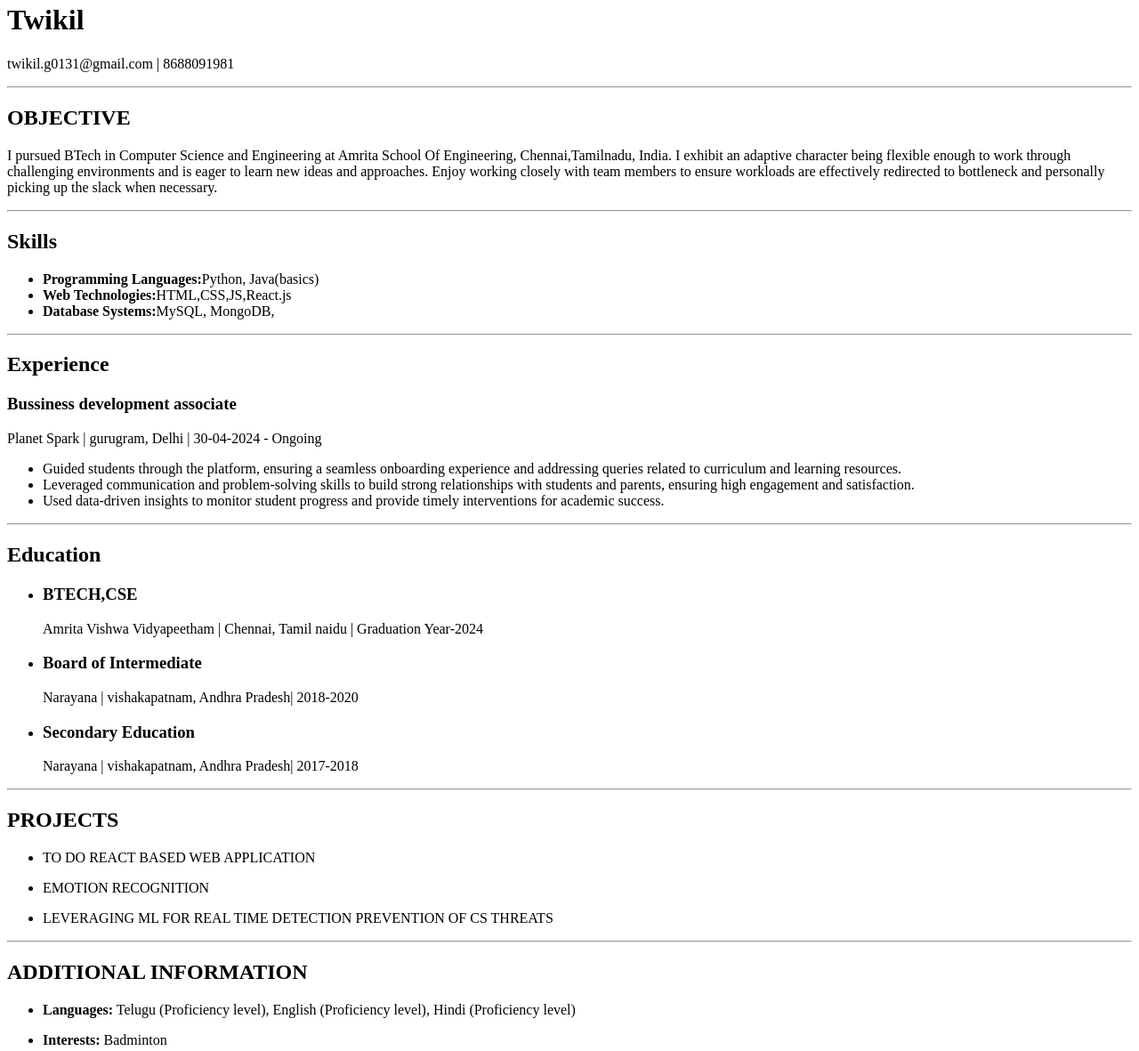
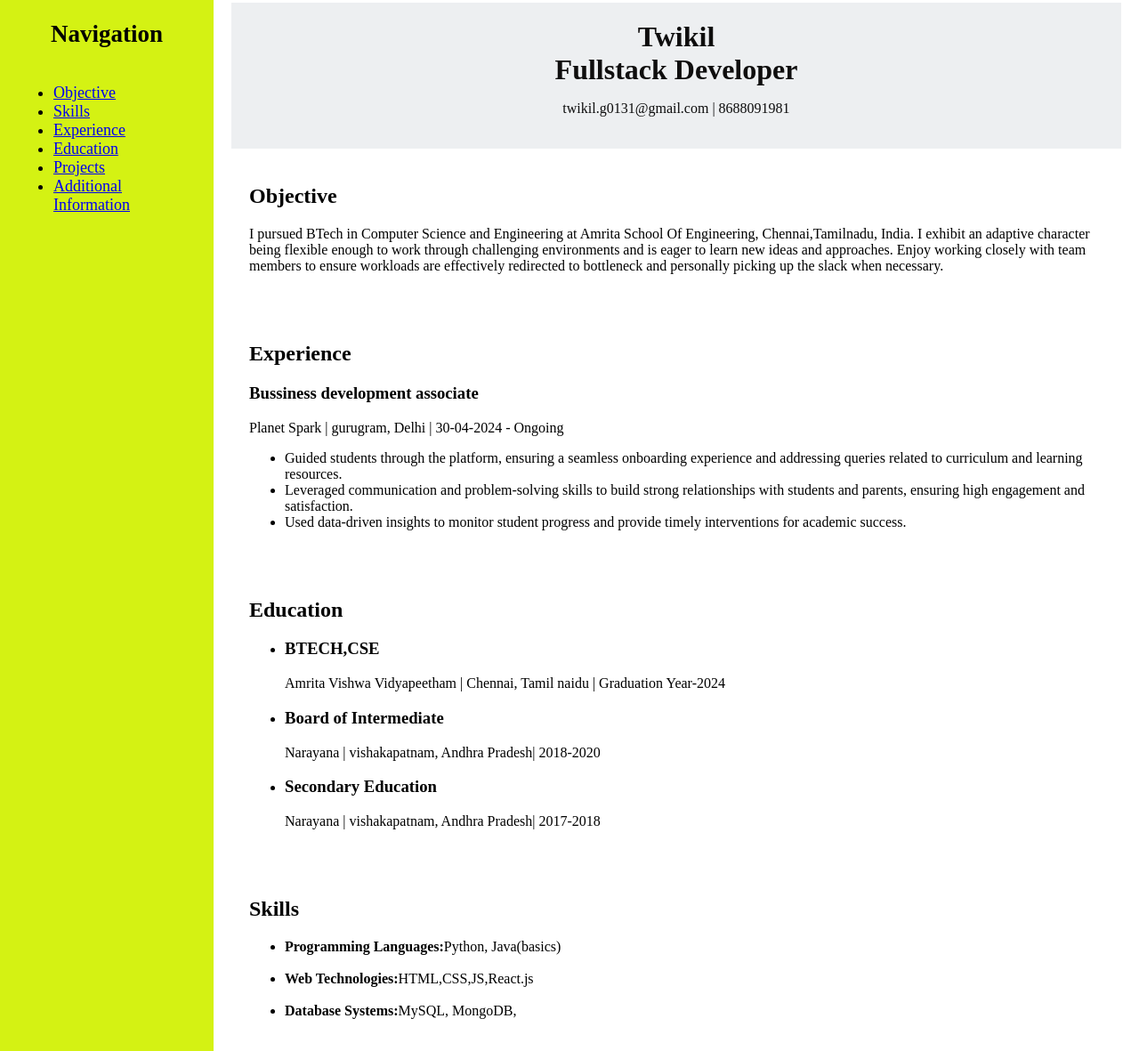
Before and after one commit to Twikil/Resume, a plain HTML site: page index.html in a window 1280 px wide. Shown: the part 17-1198 px from the top of the page at 89% size. Drawn offline with Linux system fonts and the light colour scheme.

Commit message:
added style

```diff
--- a/index.html
+++ b/index.html
@@ -1,44 +1,94 @@
 <!DOCTYPE html>
 <html>
 <head>
+  <title>Twikil_Resume</title>
+  <style>
+    body {
+      margin: 0;
+      padding: 0;
+    }
+
+    .container {
+      display: flex; /* Flexbox applied here for side-by-side layout */
+    }
+
+    .sidebar {
+      background-color: #d4f213; /* Sidebar background color */
+      width: 200px; /* Set sidebar width */
+      padding: 20px;
+      display: flex; /* Flexbox for sidebar content layout (optional) */
+      flex-direction: column;
+      font-size: large;
+       /* Stack elements vertically */
+    }
+
+    .main-content {
+      flex:1; /* Take up remaining space */
+      padding: 20px;
+      font-style:normal;
+    }
 
 
-  <title>Twikil_Resume</title>
+    header {
+      background-color: #edeff1;
+      color: #0d0d0d;
+      padding: 20px;
+      text-align: center;
+    }
+
+    .headerTitle {
+      margin: 0;
+      color: #f6fafa;
+    }
+
+    h1 {
+      margin: 0;
+      color: #0f0e0e;
+
+    }
+
+    h2 {
+      margin-top: 20px;
+    }
+
+    section {
+      padding: 20px;
+    }
 
 
-
+  </style>
 </head>
 <body>
+  <div class="container">
+    <div class="sidebar">
+      <h2 style="text-align:center;"> Navigation </h2>
+      <ul>
+        <li><a href="#objective">Objective</a></li>
+        <li><a href="#skills">Skills</a></li>
+        <li><a href="#experience">Experience</a></li>
+        <li><a href="#education">Education</a></li>
+        <li><a href="#projects">Projects</a></li>
+        <li><a href="#additional-information">Additional Information</a></li>
+      </ul>
+    </div>
+
+    <div class="main-content">
       <header>
-
-    <h1>Twikil</h1>
+        <h1>Twikil<br>Fullstack Developer</h1>
         <p>twikil.g0131@gmail.com | 8688091981</p>
       </header>
-  <hr>
 
-  <section>
-    <h2>OBJECTIVE</h2>
+
+      <section id="objective">
+        <h2>Objective</h2>
         <p>I pursued BTech in Computer Science and Engineering at Amrita School Of Engineering, Chennai,Tamilnadu, India. I
             exhibit an adaptive character being flexible enough to work through challenging environments and is eager to learn
             new ideas and approaches. Enjoy working closely with team members to ensure workloads are effectively redirected
             to bottleneck and personally picking up the slack when necessary.</p>
+      </section>
 
-  </section>
-  <hr>
-
-  <section>
-    <h2>Skills</h2>
-    <ul>
-      <li><b>Programming Languages:</b>Python, Java(basics)</li>
-      <li><b>Web Technologies:</b>HTML,CSS,JS,React.js</li>
-      <li><b>Database Systems:</b>MySQL, MongoDB,</li>
-      </ul>
-  </section>
-  <hr>
-
-  <section>
+      <section id="experience">
         <h2>Experience</h2>
-
         <h3>Bussiness development associate</h3>
             <p>Planet Spark | gurugram, Delhi | 30-04-2024 - Ongoing</p>
             <ul>
@@ -48,11 +98,8 @@
                 ensuring high engagement and satisfaction.</li>
               <li>Used data-driven insights to monitor student progress and provide timely interventions for academic success.</li>
             </ul>
-
         </section>
-  <hr>
-
-  <section>
+        <section id="education">
           <h2>Education</h2>
           <ul>
               <li><h3>BTECH,CSE</h3></li>
@@ -61,35 +108,40 @@
               <p> Narayana | vishakapatnam, Andhra Pradesh| 2018-2020</p>
               <li><h3>Secondary Education</h3></li>
               <p>Narayana | vishakapatnam, Andhra Pradesh| 2017-2018</p>
+          </ul>
+        </section>
 
+
+      <section id="skills">
+        <h2>Skills</h2>
+        <ul>
+          <li><b>Programming Languages:</b>Python, Java(basics)</li><br>
+          <li><b>Web Technologies:</b>HTML,CSS,JS,React.js</li><br>
+          <li><b>Database Systems:</b>MySQL, MongoDB,</li><br>
         </ul>
+      </section>
 
-   </section>
-   <hr>
-
-   <section>
-    <h2>PROJECTS</h2>
+      <section id="projects">
+        <h2>Projects</h2>
         <ul>
             <li><p>TO DO REACT BASED WEB APPLICATION</p></li>
             <li><p>EMOTION RECOGNITION</p></li>
             <li><p>LEVERAGING ML FOR REAL TIME DETECTION PREVENTION OF CS THREATS</p></li>
         </ul>
+      </section>
 
 
-   </section>
-
-   <hr>
-
-   <section>
-    <h2>ADDITIONAL INFORMATION</h2>
+      <section id="additional-information">
+        <h2>Additional information</h2>
         <ul>
           <li><p><b>Languages:</b> Telugu (Proficiency level), English (Proficiency level), Hindi (Proficiency level)</p></li>
           <li><p><b>Interests:</b> Badminton</p></li>
         </ul>
       </section>
+    </div>
 
 
-
+  </div>
 
 </body>
 </html>
```
Lines whose indentation alone changed are shown as unchanged.
